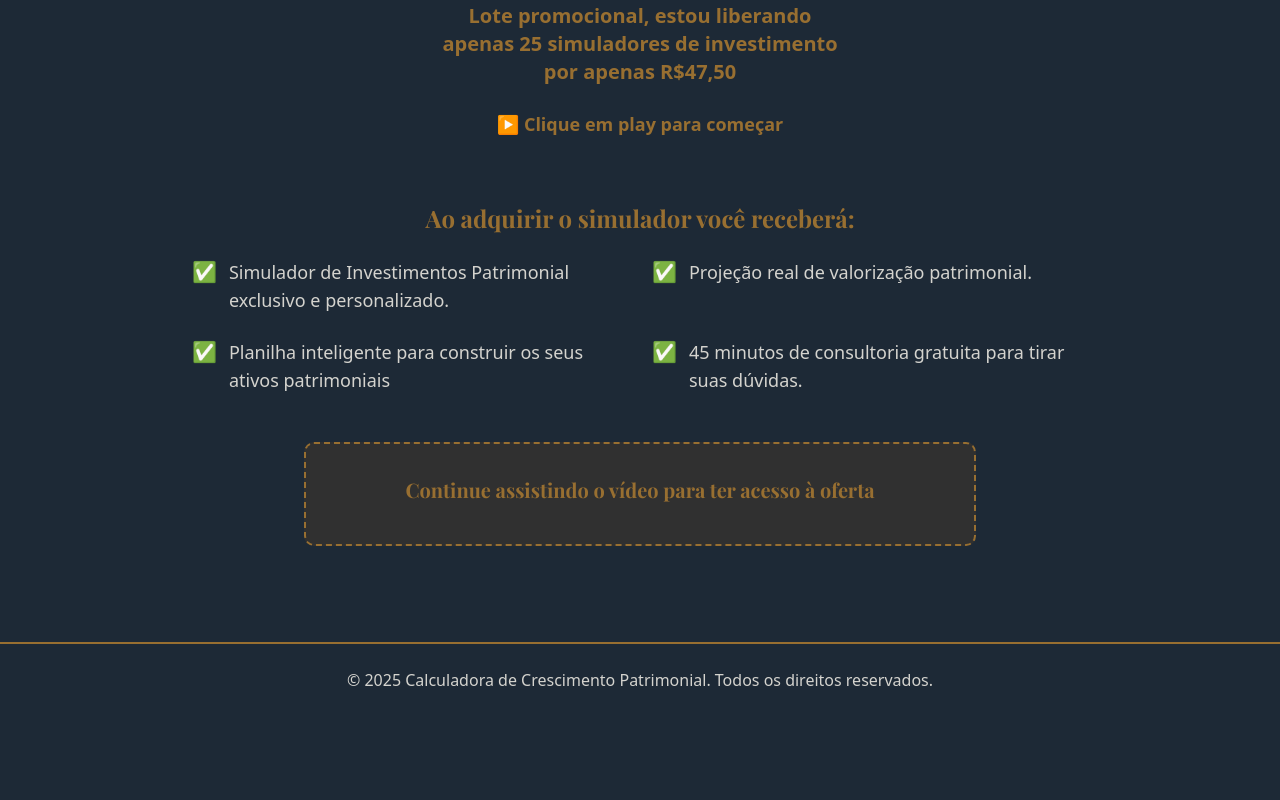
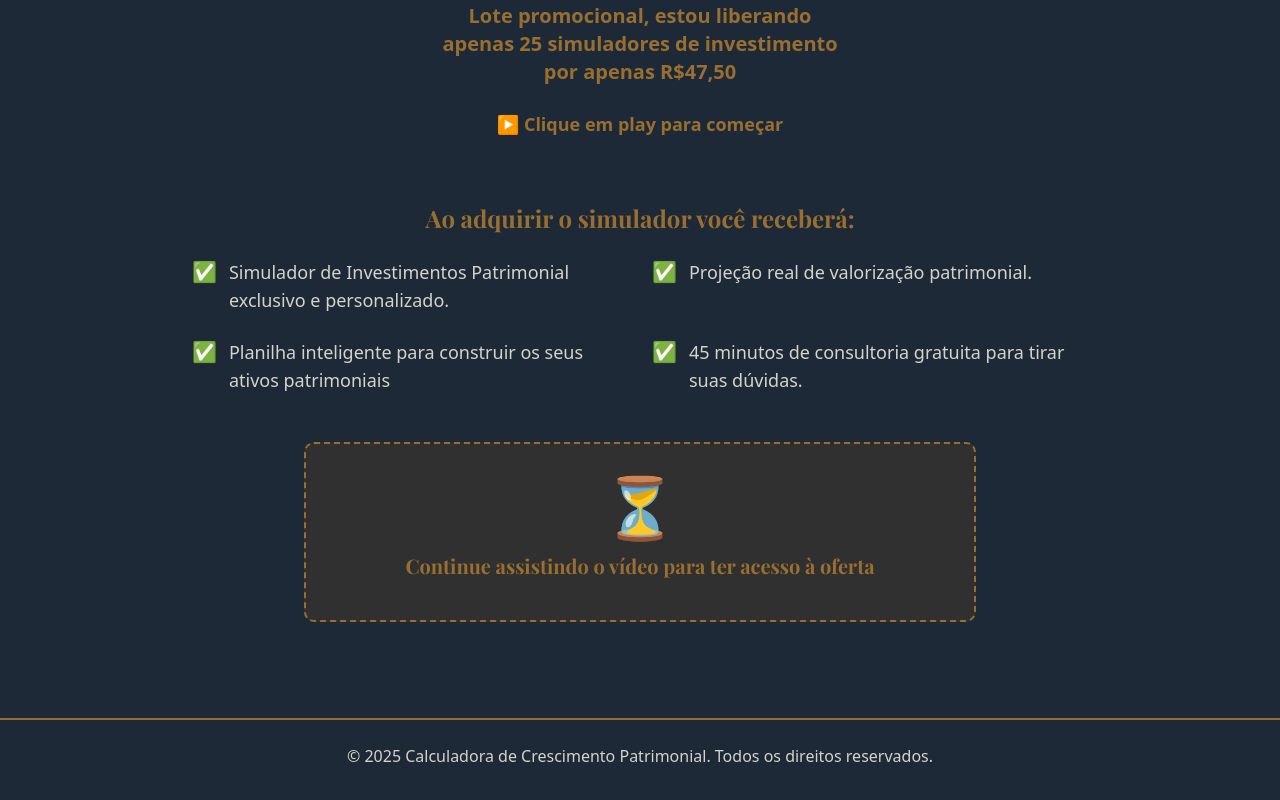
Before and after one commit to Gabrielk127/pagina-captura, a Next.js app: page / in a window 1280 px wide. Shown: the part 973-1773 px from the top of the page. Before the commit the page ends 1697 px from the top, so only its background shows below. Built offline with nearby package versions, Linux system fonts and the light colour scheme.

Commit message:
fix ui 2

```diff
--- a/src/app/page.tsx
+++ b/src/app/page.tsx
@@ -218,6 +218,9 @@ export default function PatrimonialGrowthCalculator() {
             >
               <div className="p-8 rounded-lg border-2 border-dashed border-primary bg-card">
                 <div className="text-center">
+                  <div className="mb-4">
+                    <span className="text-6xl">⏳</span>
+                  </div>
                   <h3 className="text-xl font-bold mb-2 text-primary">
                     Continue assistindo o vídeo para ter acesso à oferta
                   </h3>
```
